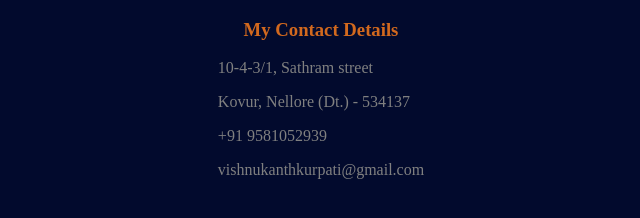
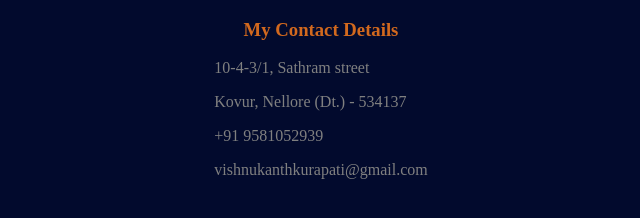
Before and after one commit to vishnukanth99/cv, a plain HTML site: page contact-me.html in a window 1280 px wide. Shown: the full height of the page, 319-959 px from the left. Drawn offline with Linux system fonts and the light colour scheme.

Commit message:
Update contact-me.html

```diff
--- a/contact-me.html
+++ b/contact-me.html
@@ -28,7 +28,7 @@
         <p>10-4-3/1, Sathram street</p>
         <P>Kovur, Nellore (Dt.) - 534137</P>
         <p>+91 9581052939</p>
-        <p>vishnukanthkurpati@gmail.com</p>
+        <p>vishnukanthkurapati@gmail.com</p>
         <!--<form action="mailto:dileepreddy1999@gmail.com" method="post" enctype="text/plain">
             <label>Your Name:</label>
             <input type="text" name="yourName" value=""><br>
```
